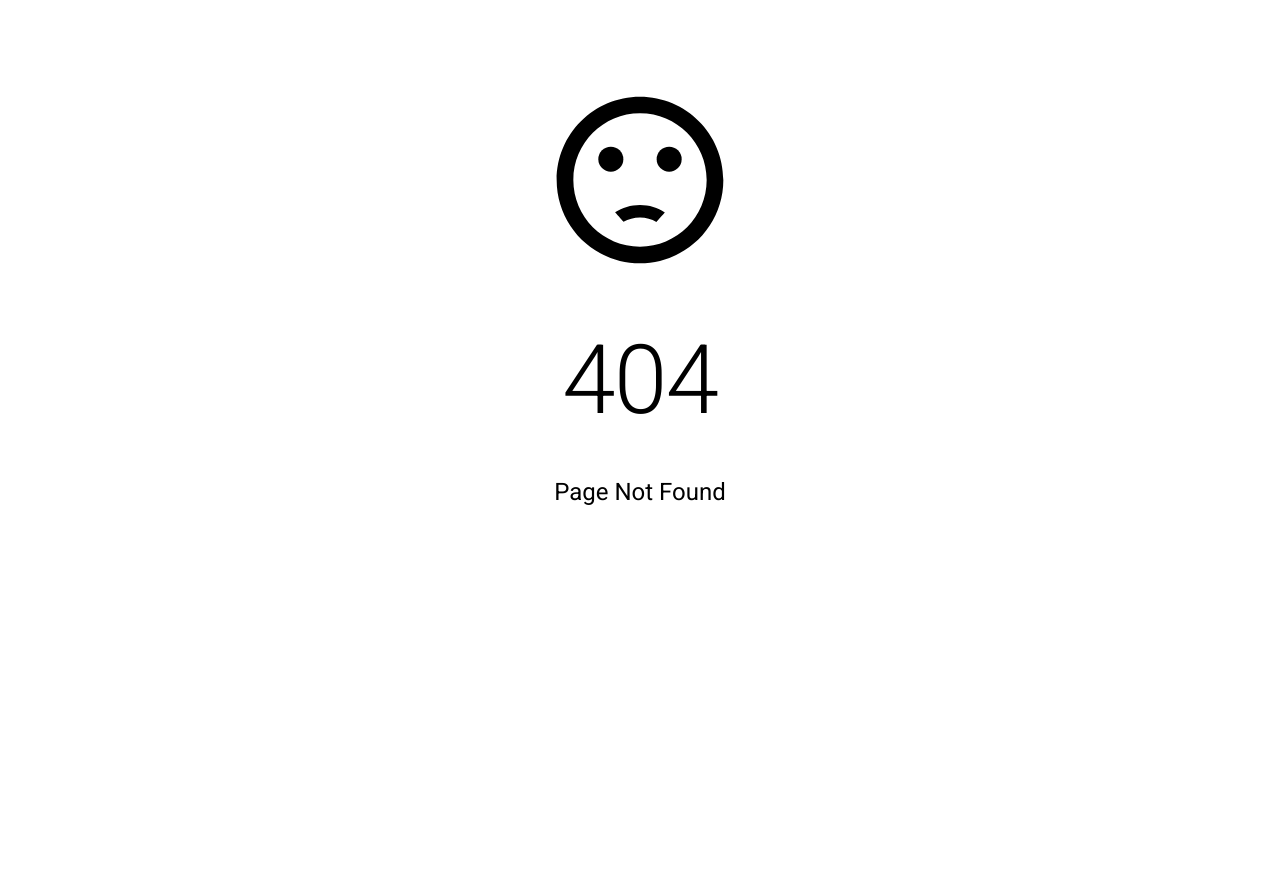
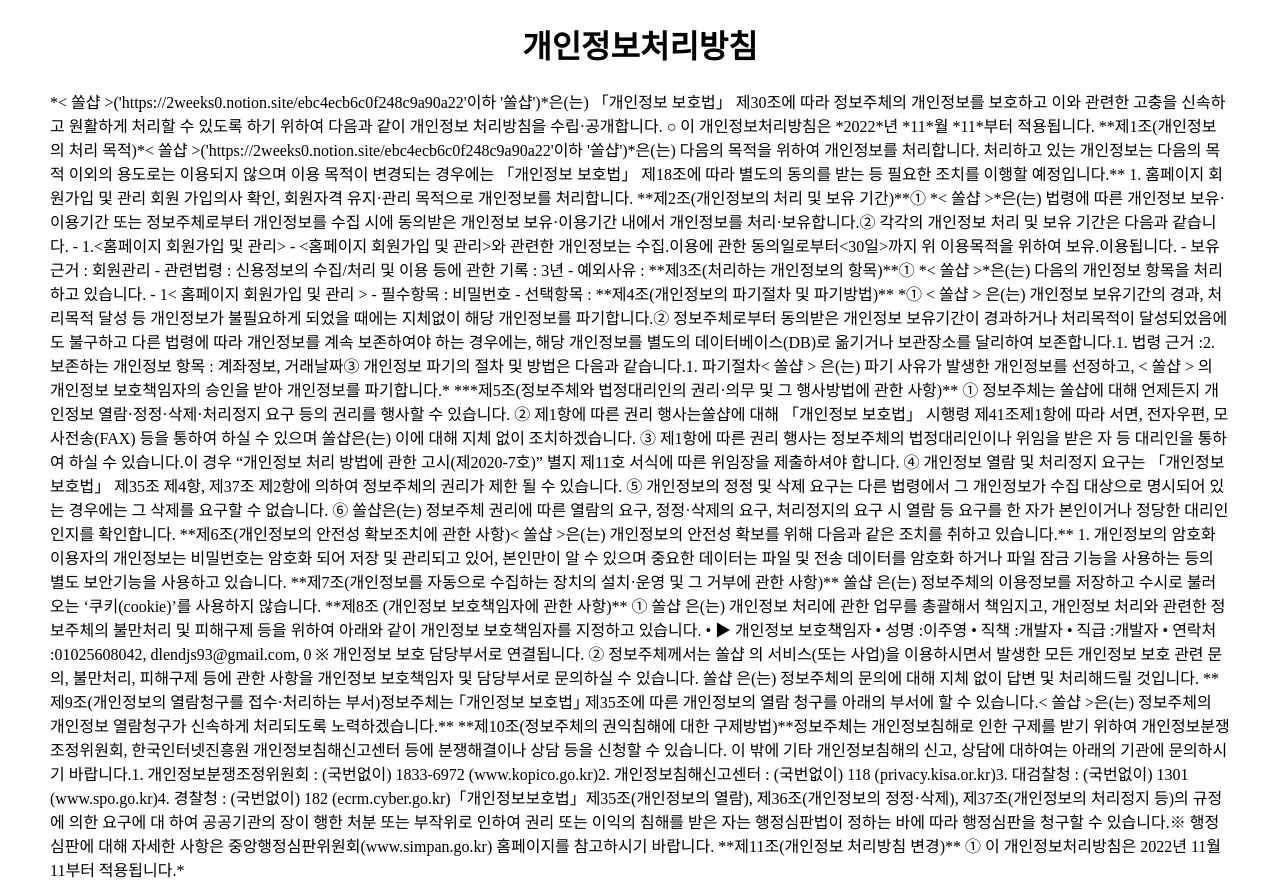
Before and after one commit to avatime/SOL, a React (Create React App) app in the folder frontend2/: page /privacy in a window 1280 px wide. Before the commit this address had no page. Before the commit the page ends 800 px from the top, so only its background shows below. Built offline with nearby package versions, Linux system fonts and the light colour scheme.

Commit message:
feat: 개인정보처리방침 페이지 추가

```diff
--- a/frontend2/src/App.tsx
+++ b/frontend2/src/App.tsx
@@ -3,6 +3,7 @@ import { Route } from "react-router";
 import SendPage from "./pages/SendPage";
 import NotFoundPage from "./pages/NotFoundPage";
 import { createTheme, ThemeProvider } from "@mui/material";
+import PrivacyPage from "./pages/PrivacyPage";
 
 function App() {
   const theme = createTheme({
@@ -20,7 +21,8 @@ function App() {
     <ThemeProvider theme={theme}>
       <BrowserRouter>
         <Routes>
-          <Route path="/a" element={<SendPage />} />
+          <Route path="/remit" element={<SendPage />} />
+          <Route path="/privacy" element={<PrivacyPage />} />
           <Route path="*" element={<NotFoundPage />} />
         </Routes>
       </BrowserRouter>
--- /dev/null
+++ b/frontend2/src/pages/PrivacyPage.tsx
@@ -0,0 +1,65 @@
+import { Stack } from "@mui/material";
+
+export default function PrivacyPage() {
+  const data = `*< 쏠샵 >('https://2weeks0.notion.site/ebc4ecb6c0f248c9a90a22'이하 '쏠샵')*은(는) 「개인정보 보호법」 제30조에 따라 정보주체의 개인정보를 보호하고 이와 관련한 고충을 신속하고 원활하게 처리할 수 있도록 하기 위하여 다음과 같이 개인정보 처리방침을 수립·공개합니다.
+
+    ○ 이 개인정보처리방침은 *2022*년 *11*월 *11*부터 적용됩니다.
+
+    **제1조(개인정보의 처리 목적)*< 쏠샵 >('https://2weeks0.notion.site/ebc4ecb6c0f248c9a90a22'이하 '쏠샵')*은(는) 다음의 목적을 위하여 개인정보를 처리합니다. 처리하고 있는 개인정보는 다음의 목적 이외의 용도로는 이용되지 않으며 이용 목적이 변경되는 경우에는 「개인정보 보호법」 제18조에 따라 별도의 동의를 받는 등 필요한 조치를 이행할 예정입니다.**
+
+    1. 홈페이지 회원가입 및 관리
+
+    회원 가입의사 확인, 회원자격 유지·관리 목적으로 개인정보를 처리합니다.
+
+    **제2조(개인정보의 처리 및 보유 기간)**① *< 쏠샵 >*은(는) 법령에 따른 개인정보 보유·이용기간 또는 정보주체로부터 개인정보를 수집 시에 동의받은 개인정보 보유·이용기간 내에서 개인정보를 처리·보유합니다.② 각각의 개인정보 처리 및 보유 기간은 다음과 같습니다.
+
+    - 1.<홈페이지 회원가입 및 관리>
+    - <홈페이지 회원가입 및 관리>와 관련한 개인정보는 수집.이용에 관한 동의일로부터<30일>까지 위 이용목적을 위하여 보유.이용됩니다.
+    - 보유근거 : 회원관리
+    - 관련법령 : 신용정보의 수집/처리 및 이용 등에 관한 기록 : 3년
+    - 예외사유 :
+
+    **제3조(처리하는 개인정보의 항목)**① *< 쏠샵 >*은(는) 다음의 개인정보 항목을 처리하고 있습니다.
+
+    - 1< 홈페이지 회원가입 및 관리 >
+    - 필수항목 : 비밀번호
+    - 선택항목 :
+
+    **제4조(개인정보의 파기절차 및 파기방법)**
+
+    *① < 쏠샵 > 은(는) 개인정보 보유기간의 경과, 처리목적 달성 등 개인정보가 불필요하게 되었을 때에는 지체없이 해당 개인정보를 파기합니다.② 정보주체로부터 동의받은 개인정보 보유기간이 경과하거나 처리목적이 달성되었음에도 불구하고 다른 법령에 따라 개인정보를 계속 보존하여야 하는 경우에는, 해당 개인정보를 별도의 데이터베이스(DB)로 옮기거나 보관장소를 달리하여 보존합니다.1. 법령 근거 :2. 보존하는 개인정보 항목 : 계좌정보, 거래날짜③ 개인정보 파기의 절차 및 방법은 다음과 같습니다.1. 파기절차< 쏠샵 > 은(는) 파기 사유가 발생한 개인정보를 선정하고, < 쏠샵 > 의 개인정보 보호책임자의 승인을 받아 개인정보를 파기합니다.*
+
+    ***제5조(정보주체와 법정대리인의 권리·의무 및 그 행사방법에 관한 사항)**
+    ① 정보주체는 쏠샵에 대해 언제든지 개인정보 열람·정정·삭제·처리정지 요구 등의 권리를 행사할 수 있습니다.
+    ② 제1항에 따른 권리 행사는쏠샵에 대해 「개인정보 보호법」 시행령 제41조제1항에 따라 서면, 전자우편, 모사전송(FAX) 등을 통하여 하실 수 있으며 쏠샵은(는) 이에 대해 지체 없이 조치하겠습니다.
+    ③ 제1항에 따른 권리 행사는 정보주체의 법정대리인이나 위임을 받은 자 등 대리인을 통하여 하실 수 있습니다.이 경우 “개인정보 처리 방법에 관한 고시(제2020-7호)” 별지 제11호 서식에 따른 위임장을 제출하셔야 합니다.
+    ④ 개인정보 열람 및 처리정지 요구는 「개인정보 보호법」 제35조 제4항, 제37조 제2항에 의하여 정보주체의 권리가 제한 될 수 있습니다.
+    ⑤ 개인정보의 정정 및 삭제 요구는 다른 법령에서 그 개인정보가 수집 대상으로 명시되어 있는 경우에는 그 삭제를 요구할 수 없습니다.
+    ⑥ 쏠샵은(는) 정보주체 권리에 따른 열람의 요구, 정정·삭제의 요구, 처리정지의 요구 시 열람 등 요구를 한 자가 본인이거나 정당한 대리인인지를 확인합니다.
+    **제6조(개인정보의 안전성 확보조치에 관한 사항)< 쏠샵 >은(는) 개인정보의 안전성 확보를 위해 다음과 같은 조치를 취하고 있습니다.**
+    1. 개인정보의 암호화이용자의 개인정보는 비밀번호는 암호화 되어 저장 및 관리되고 있어, 본인만이 알 수 있으며 중요한 데이터는 파일 및 전송 데이터를 암호화 하거나 파일 잠금 기능을 사용하는 등의 별도 보안기능을 사용하고 있습니다.
+    **제7조(개인정보를 자동으로 수집하는 장치의 설치·운영 및 그 거부에 관한 사항)**
+    쏠샵 은(는) 정보주체의 이용정보를 저장하고 수시로 불러오는 ‘쿠키(cookie)’를 사용하지 않습니다.
+    **제8조 (개인정보 보호책임자에 관한 사항)**
+    ① 쏠샵 은(는) 개인정보 처리에 관한 업무를 총괄해서 책임지고, 개인정보 처리와 관련한 정보주체의 불만처리 및 피해구제 등을 위하여 아래와 같이 개인정보 보호책임자를 지정하고 있습니다.
+    • ▶ 개인정보 보호책임자
+    • 성명 :이주영
+    • 직책 :개발자
+    • 직급 :개발자
+    • 연락처 :01025608042, dlendjs93@gmail.com, 0
+    ※ 개인정보 보호 담당부서로 연결됩니다.
+
+    ② 정보주체께서는 쏠샵 의 서비스(또는 사업)을 이용하시면서 발생한 모든 개인정보 보호 관련 문의, 불만처리, 피해구제 등에 관한 사항을 개인정보 보호책임자 및 담당부서로 문의하실 수 있습니다. 쏠샵 은(는) 정보주체의 문의에 대해 지체 없이 답변 및 처리해드릴 것입니다.
+    **제9조(개인정보의 열람청구를 접수·처리하는 부서)정보주체는 ｢개인정보 보호법｣ 제35조에 따른 개인정보의 열람 청구를 아래의 부서에 할 수 있습니다.< 쏠샵 >은(는) 정보주체의 개인정보 열람청구가 신속하게 처리되도록 노력하겠습니다.**
+
+    **제10조(정보주체의 권익침해에 대한 구제방법)**정보주체는 개인정보침해로 인한 구제를 받기 위하여 개인정보분쟁조정위원회, 한국인터넷진흥원 개인정보침해신고센터 등에 분쟁해결이나 상담 등을 신청할 수 있습니다. 이 밖에 기타 개인정보침해의 신고, 상담에 대하여는 아래의 기관에 문의하시기 바랍니다.1. 개인정보분쟁조정위원회 : (국번없이) 1833-6972 (www.kopico.go.kr)2. 개인정보침해신고센터 : (국번없이) 118 (privacy.kisa.or.kr)3. 대검찰청 : (국번없이) 1301 (www.spo.go.kr)4. 경찰청 : (국번없이) 182 (ecrm.cyber.go.kr)「개인정보보호법」제35조(개인정보의 열람), 제36조(개인정보의 정정·삭제), 제37조(개인정보의 처리정지 등)의 규정에 의한 요구에 대 하여 공공기관의 장이 행한 처분 또는 부작위로 인하여 권리 또는 이익의 침해를 받은 자는 행정심판법이 정하는 바에 따라 행정심판을 청구할 수 있습니다.※ 행정심판에 대해 자세한 사항은 중앙행정심판위원회(www.simpan.go.kr) 홈페이지를 참고하시기 바랍니다.
+    **제11조(개인정보 처리방침 변경)**
+
+    ① 이 개인정보처리방침은 2022년 11월 11부터 적용됩니다.*`;
+  return (
+    <Stack direction="column" alignItems="center" py="10">
+      <h1>개인정보처리방침</h1>
+      <div style={{ marginLeft: "50px", marginRight: "50px" }}>{data}</div>
+    </Stack>
+  );
+}
```
